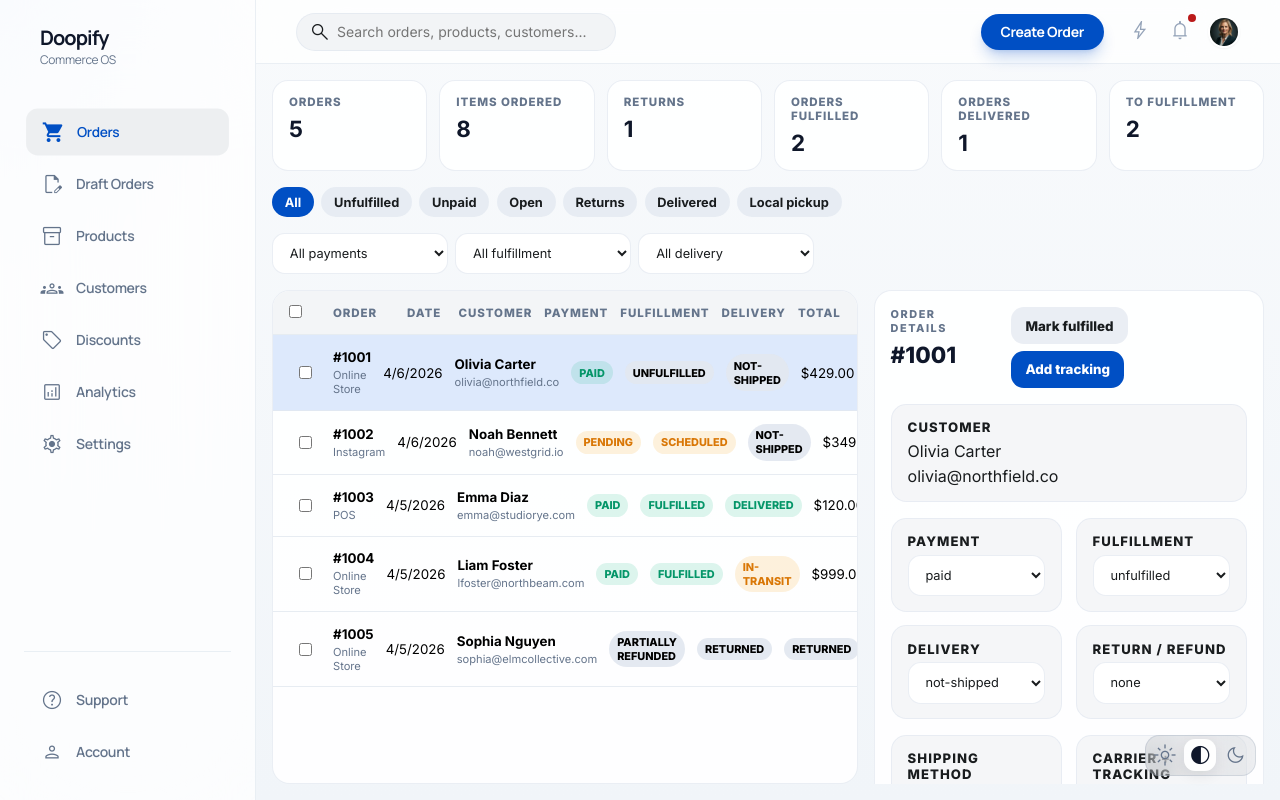
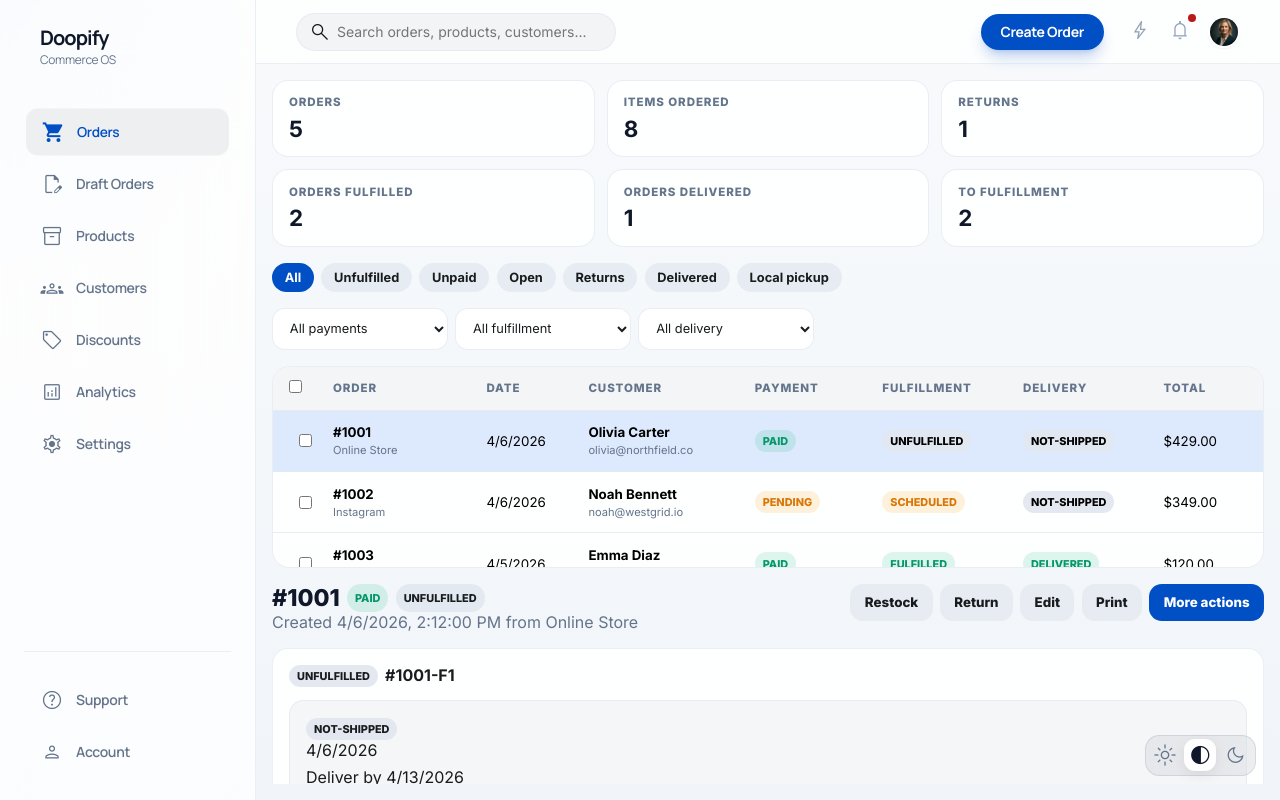
Before and after one commit to bfrancis-citryn/doopify, a Next.js app: page /orders in a window 1280 px wide. Built offline with nearby package versions, Linux system fonts and the light colour scheme.

Commit message:
Refine order detail workflow toward Shopify

```diff
--- a/src/components/orders/OrdersWorkspace.js
+++ b/src/components/orders/OrdersWorkspace.js
@@ -236,13 +236,41 @@ export default function OrdersWorkspace() {
 
           <div className={styles.orderDetailPane}>
             {selectedOrder ? (
-              <div className={styles.detailCard}>
-                <div className={styles.detailHeader}>
+              <div className={styles.shopifyOrderShell}>
+                <div className={styles.shopifyOrderHeader}>
                   <div>
-                    <p className={styles.detailEyebrow}>Order details</p>
+                    <div className={styles.shopifyOrderTitleRow}>
                       <h2 className={styles.detailTitle}>{selectedOrder.orderNumber}</h2>
+                      <StatusPill tone={selectedOrder.paymentStatus.replace(/\s+/g, '-')}>{selectedOrder.paymentStatus}</StatusPill>
+                      <StatusPill tone={selectedOrder.fulfillmentStatus.replace(/\s+/g, '-')}>{selectedOrder.fulfillmentStatus}</StatusPill>
+                    </div>
+                    <p className={styles.shopifyOrderMeta}>Created {new Date(selectedOrder.createdAt).toLocaleString()} from {selectedOrder.channel}</p>
                   </div>
                   <div className={styles.detailActions}>
+                    <button className={styles.secondaryAction} type="button">Restock</button>
+                    <button className={styles.secondaryAction} type="button">Return</button>
+                    <button className={styles.secondaryAction} type="button">Edit</button>
+                    <button className={styles.secondaryAction} type="button">Print</button>
+                    <button className={styles.primaryAction} type="button">More actions</button>
+                  </div>
+                </div>
+
+                <div className={styles.shopifyDetailLayout}>
+                  <div className={styles.shopifyMainColumn}>
+                    <div className={styles.detailSection}>
+                      <div className={styles.sectionPillRow}>
+                        <StatusPill tone={selectedOrder.fulfillmentStatus.replace(/\s+/g, '-')}>{selectedOrder.fulfillmentStatus}</StatusPill>
+                        <strong>{selectedOrder.orderNumber}-F1</strong>
+                      </div>
+
+                      <div className={styles.fulfillmentCard}>
+                        <StatusPill tone={selectedOrder.deliveryStatus.replace(/\s+/g, '-')}>{selectedOrder.deliveryStatus}</StatusPill>
+                        <div className={styles.fulfillmentMetaList}>
+                          <div>{new Date(selectedOrder.createdAt).toLocaleDateString()}</div>
+                          <div>Deliver by {new Date(Date.now() + 7 * 24 * 60 * 60 * 1000).toLocaleDateString()}</div>
+                          <div>{selectedOrder.carrier} tracking: {selectedOrder.trackingNumber || 'No tracking yet'}</div>
+                        </div>
+                        <div className={styles.shippingActionRow}>
                           <button
                             className={styles.secondaryAction}
                             onClick={() =>
@@ -250,84 +278,100 @@ export default function OrdersWorkspace() {
                                 appendTimeline(
                                   {
                                     ...order,
-                              fulfillmentStatus: 'fulfilled',
+                                    trackingNumber: order.trackingNumber || `LABEL-${order.orderNumber.replace('#', '')}`,
                                     deliveryStatus: order.deliveryStatus === 'not-shipped' ? 'in-transit' : order.deliveryStatus,
                                   },
-                            'Fulfillment updated',
-                            'Order marked fulfilled.'
+                                  'Shipping label purchased',
+                                  'Shipping label created and attached to the order.'
                                 )
                               )
                             }
                             type="button"
                           >
-                      Mark fulfilled
+                            Buy shipping label
                           </button>
-                    <button
-                      className={styles.primaryAction}
-                      onClick={() =>
-                        updateOrder(selectedOrder.id, order =>
-                          appendTimeline(
-                            {
-                              ...order,
-                              trackingNumber: order.trackingNumber || `TRACK-${order.orderNumber.replace('#', '')}`,
-                              deliveryStatus: order.deliveryStatus === 'not-shipped' ? 'in-transit' : order.deliveryStatus,
-                            },
-                            'Tracking added',
-                            'Tracking number was added to the order.'
-                          )
-                        )
-                      }
-                      type="button"
-                    >
-                      Add tracking
-                    </button>
+                          <button className={styles.secondaryAction} type="button">Print packing slip</button>
+                        </div>
+                      </div>
+
+                      <div className={styles.lineItemList}>
+                        {selectedOrder.lineItems.map(item => (
+                          <div key={item.id} className={styles.shopifyLineItemRow}>
+                            <div className={styles.shopifyLineItemThumb} />
+                            <div className={styles.shopifyLineItemInfo}>
+                              <strong>{item.title}</strong>
+                              <small>{item.variant}</small>
+                            </div>
+                            <div className={styles.shopifyLineItemPrice}>{formatOrderMoney(item.price)} × {item.quantity}</div>
+                            <div className={styles.shopifyLineItemTotal}>{formatOrderMoney(item.price * item.quantity)}</div>
+                          </div>
+                        ))}
                       </div>
                     </div>
 
                     <div className={styles.detailSection}>
-                  <h3>Customer</h3>
-                  <p>{selectedOrder.customer.name}</p>
-                  <p>{selectedOrder.customer.email}</p>
+                      <div className={styles.sectionPillRow}>
+                        <StatusPill tone={selectedOrder.paymentStatus.replace(/\s+/g, '-')}>{selectedOrder.paymentStatus}</StatusPill>
                       </div>
-
-                <div className={styles.detailGrid}>
-                  <div className={styles.detailSection}>
-                    <h3>Payment</h3>
-                    <select className={styles.detailSelect} onChange={event => updateOrder(selectedOrder.id, order => ({ ...order, paymentStatus: event.target.value }))} value={selectedOrder.paymentStatus}>
-                      {ORDER_PAYMENT_STATUSES.map(status => <option key={status} value={status}>{status}</option>)}
-                    </select>
-                  </div>
-                  <div className={styles.detailSection}>
-                    <h3>Fulfillment</h3>
-                    <select className={styles.detailSelect} onChange={event => updateOrder(selectedOrder.id, order => ({ ...order, fulfillmentStatus: event.target.value }))} value={selectedOrder.fulfillmentStatus}>
-                      {ORDER_FULFILLMENT_STATUSES.map(status => <option key={status} value={status}>{status}</option>)}
-                    </select>
-                  </div>
-                  <div className={styles.detailSection}>
-                    <h3>Delivery</h3>
-                    <select className={styles.detailSelect} onChange={event => updateOrder(selectedOrder.id, order => ({ ...order, deliveryStatus: event.target.value }))} value={selectedOrder.deliveryStatus}>
-                      {ORDER_DELIVERY_STATUSES.map(status => <option key={status} value={status}>{status}</option>)}
-                    </select>
-                  </div>
-                  <div className={styles.detailSection}>
-                    <h3>Return / refund</h3>
-                    <select className={styles.detailSelect} onChange={event => updateOrder(selectedOrder.id, order => ({ ...order, returnStatus: event.target.value }))} value={selectedOrder.returnStatus}>
-                      {ORDER_RETURN_STATUSES.map(status => <option key={status} value={status}>{status}</option>)}
-                    </select>
+                      <div className={styles.paymentSummaryTable}>
+                        <div><span>Subtotal</span><strong>{formatOrderMoney(selectedOrder.total)}</strong></div>
+                        <div><span>Discount</span><strong>{selectedOrder.tags.includes('Draft converted') ? '- Custom discount' : '—'}</strong></div>
+                        <div className={styles.totalRow}><span>Total</span><strong>{formatOrderMoney(selectedOrder.total)}</strong></div>
+                        <div><span>Paid</span><strong>{selectedOrder.paymentStatus === 'paid' ? formatOrderMoney(selectedOrder.total) : '$0.00'}</strong></div>
                       </div>
                     </div>
 
-                <div className={styles.detailGrid}>
                     <div className={styles.detailSection}>
-                    <h3>Shipping method</h3>
-                    <input className={styles.detailInput} onChange={event => updateOrder(selectedOrder.id, order => ({ ...order, deliveryMethod: event.target.value }))} type="text" value={selectedOrder.deliveryMethod} />
-                    <small>{selectedOrder.carrier} · {selectedOrder.trackingNumber || 'No tracking yet'}</small>
+                      <div className={styles.sectionCardHeader}><h3>Metafields</h3><button className={styles.inlineLinkButton} type="button">View all</button></div>
+                      <p>No metafields pinned</p>
                     </div>
+
                     <div className={styles.detailSection}>
-                    <h3>Carrier + tracking</h3>
-                    <input className={styles.detailInput} onChange={event => updateOrder(selectedOrder.id, order => ({ ...order, carrier: event.target.value }))} placeholder="Carrier" type="text" value={selectedOrder.carrier} />
-                    <input className={styles.detailInput} onChange={event => updateOrder(selectedOrder.id, order => ({ ...order, trackingNumber: event.target.value }))} placeholder="Tracking number" type="text" value={selectedOrder.trackingNumber} />
+                      <h3>Timeline</h3>
+                      <div className={styles.timelineComposer}>Leave a comment…</div>
+                      <div className={styles.timelineList}>
+                        {(selectedOrder.timeline || []).map(entry => (
+                          <div key={entry.id} className={styles.timelineItem}>
+                            <div className={styles.timelineDot} />
+                            <div>
+                              <strong>{entry.event}</strong>
+                              <p>{entry.detail}</p>
+                              <small>{new Date(entry.createdAt).toLocaleString()}</small>
                             </div>
+                          </div>
+                        ))}
+                      </div>
+                    </div>
+                  </div>
+
+                  <div className={styles.shopifySideColumn}>
+                    <div className={styles.detailSection}>
+                      <div className={styles.sectionCardHeader}><h3>Notes</h3><button className={styles.inlineLinkButton} type="button">Edit</button></div>
+                      <textarea className={styles.notesInput} onChange={event => updateOrder(selectedOrder.id, order => ({ ...order, notes: event.target.value }))} rows={4} value={selectedOrder.notes} />
+                    </div>
+
+                    <div className={styles.detailSection}>
+                      <div className={styles.sectionCardHeader}><h3>Customer</h3><button className={styles.inlineLinkButton} type="button">•••</button></div>
+                      <p>{selectedOrder.customer.name}</p>
+                      <small>{selectedOrder.customer.email}</small>
+                      <div className={styles.customerBlockSpacing}>
+                        <strong>Shipping address</strong>
+                        <p>{selectedOrder.shippingAddress}</p>
+                      </div>
+                      <div className={styles.customerBlockSpacing}>
+                        <strong>Billing address</strong>
+                        <p>{selectedOrder.billingAddress}</p>
+                      </div>
+                    </div>
+
+                    <div className={styles.detailSection}>
+                      <h3>Conversion summary</h3>
+                      <p>{selectedOrder.channel === 'Draft Orders' ? 'This order was converted from a draft order.' : "There aren't any conversion details available for this order."}</p>
+                    </div>
+
+                    <div className={styles.detailSection}>
+                      <h3>Order risk</h3>
+                      <p>{selectedOrder.riskLevel === 'medium' ? 'Review recommended before fulfillment.' : 'Analysis not available.'}</p>
                     </div>
 
                     <div className={styles.detailSection}>
@@ -347,47 +391,6 @@ export default function OrdersWorkspace() {
                         </div>
                       </div>
                     </div>
-
-                <div className={styles.detailSection}>
-                  <h3>Line items</h3>
-                  <div className={styles.lineItemList}>
-                    {selectedOrder.lineItems.map(item => (
-                      <div key={item.id} className={styles.lineItemRow}>
-                        <div>
-                          <strong>{item.title}</strong>
-                          <small>{item.variant}</small>
-                        </div>
-                        <div>{item.quantity} × {formatOrderMoney(item.price)}</div>
-                      </div>
-                    ))}
-                  </div>
-                </div>
-
-                <div className={styles.detailGrid}>
-                  <div className={styles.detailSection}>
-                    <h3>Shipping address</h3>
-                    <p>{selectedOrder.shippingAddress}</p>
-                    <small>{selectedOrder.location}</small>
-                  </div>
-                  <div className={styles.detailSection}>
-                    <h3>Notes</h3>
-                    <textarea className={styles.notesInput} onChange={event => updateOrder(selectedOrder.id, order => ({ ...order, notes: event.target.value }))} rows={5} value={selectedOrder.notes} />
-                  </div>
-                </div>
-
-                <div className={styles.detailSection}>
-                  <h3>Timeline</h3>
-                  <div className={styles.timelineList}>
-                    {(selectedOrder.timeline || []).map(entry => (
-                      <div key={entry.id} className={styles.timelineItem}>
-                        <div className={styles.timelineDot} />
-                        <div>
-                          <strong>{entry.event}</strong>
-                          <p>{entry.detail}</p>
-                          <small>{new Date(entry.createdAt).toLocaleString()}</small>
-                        </div>
-                      </div>
-                    ))}
                   </div>
                 </div>
               </div>
--- a/src/components/orders/OrdersWorkspace.module.css
+++ b/src/components/orders/OrdersWorkspace.module.css
@@ -40,7 +40,11 @@
 .filterToolbar,
 .bulkActions,
 .detailActions,
-.tagInputRow {
+.tagInputRow,
+.shippingActionRow,
+.shopifyOrderTitleRow,
+.sectionPillRow,
+.sectionCardHeader {
   display: flex;
   flex-wrap: wrap;
   gap: 0.45rem;
@@ -109,14 +113,16 @@
 
 .bulkActionButton,
 .primaryAction,
-.secondaryAction {
+.secondaryAction,
+.inlineLinkButton {
   padding: 0.65rem 0.9rem;
   border-radius: 0.8rem;
   font-weight: 800;
 }
 
 .bulkActionButton,
-.secondaryAction {
+.secondaryAction,
+.inlineLinkButton {
   background: rgba(226, 232, 240, 0.72);
   color: var(--slate-700);
 }
@@ -135,8 +141,7 @@
   overflow: hidden;
 }
 
-.ordersTableWrap,
-.detailCard {
+.ordersTableWrap {
   border: 1px solid color-mix(in srgb, var(--slate-200) 72%, transparent);
   border-radius: 1.1rem;
   background: color-mix(in srgb, var(--surface-container-lowest) 90%, transparent);
@@ -204,7 +209,8 @@
 .orderNumberCell small,
 .customerCell small,
 .detailSection small,
-.timelineItem small {
+.timelineItem small,
+.shopifyOrderMeta {
   color: var(--slate-500);
 }
 
@@ -251,83 +257,120 @@
   overflow: auto;
 }
 
-.detailCard {
-  padding: 1rem;
+.shopifyOrderShell {
   display: flex;
   flex-direction: column;
   gap: 1rem;
 }
 
-.detailHeader {
+.shopifyOrderHeader {
   display: flex;
   align-items: flex-start;
   justify-content: space-between;
   gap: 1rem;
 }
 
-.detailEyebrow {
-  font-size: 0.68rem;
-  font-weight: 800;
-  letter-spacing: 0.14em;
-  text-transform: uppercase;
-  color: var(--slate-500);
+.shopifyDetailLayout {
+  display: grid;
+  grid-template-columns: minmax(0, 1.25fr) 320px;
+  gap: 1rem;
+}
+
+.shopifyMainColumn,
+.shopifySideColumn {
+  display: flex;
+  flex-direction: column;
+  gap: 1rem;
+}
+
+.detailCard,
+.detailSection {
+  border: 1px solid color-mix(in srgb, var(--slate-200) 68%, transparent);
+  border-radius: 1rem;
+  background: color-mix(in srgb, var(--surface-container-lowest) 92%, transparent);
+}
+
+.detailSection {
+  padding: 1rem;
+  display: flex;
+  flex-direction: column;
+  gap: 0.8rem;
 }
 
 .detailTitle {
-  margin-top: 0.35rem;
-  font-size: 1.4rem;
+  font-size: 1.45rem;
   font-weight: 800;
   color: var(--slate-900);
 }
 
-.detailGrid {
-  display: grid;
-  grid-template-columns: repeat(2, minmax(0, 1fr));
-  gap: 0.85rem;
+.fulfillmentCard,
+.timelineComposer {
+  border: 1px solid color-mix(in srgb, var(--slate-200) 68%, transparent);
+  border-radius: 0.9rem;
+  background: color-mix(in srgb, var(--surface-container-low) 78%, transparent);
+  padding: 1rem;
 }
 
-.detailSection {
-  padding: 0.9rem 1rem;
-  border: 1px solid color-mix(in srgb, var(--slate-200) 68%, transparent);
-  border-radius: 0.95rem;
-  background: color-mix(in srgb, var(--surface-container-low) 78%, transparent);
+.fulfillmentMetaList,
+.paymentSummaryTable,
+.timelineList,
+.tagComposer,
+.lineItemList {
   display: flex;
   flex-direction: column;
-  gap: 0.35rem;
+  gap: 0.7rem;
 }
 
-.detailSection h3 {
-  font-size: 0.82rem;
-  font-weight: 800;
-  color: var(--slate-600);
-  text-transform: uppercase;
-  letter-spacing: 0.08em;
+.fulfillmentMetaList {
+  gap: 0.45rem;
 }
 
-.lineItemList,
-.timelineList,
-.tagList {
+.shopifyLineItemRow {
+  display: grid;
+  grid-template-columns: 3rem minmax(0, 1fr) auto auto;
+  gap: 0.75rem;
+  align-items: center;
+  padding: 0.8rem;
+  border: 1px solid color-mix(in srgb, var(--slate-200) 66%, transparent);
+  border-radius: 0.85rem;
+  background: color-mix(in srgb, var(--surface-container-low) 72%, transparent);
+}
+
+.shopifyLineItemThumb {
+  width: 3rem;
+  height: 3rem;
+  border-radius: 0.7rem;
+  background: color-mix(in srgb, var(--surface-container) 80%, transparent);
+}
+
+.shopifyLineItemInfo {
   display: flex;
   flex-direction: column;
-  gap: 0.65rem;
+  gap: 0.2rem;
 }
 
-.tagList {
-  flex-direction: row;
-  flex-wrap: wrap;
+.shopifyLineItemPrice,
+.shopifyLineItemTotal {
+  font-weight: 700;
+  color: var(--slate-700);
 }
 
-.lineItemRow {
+.paymentSummaryTable div {
   display: flex;
   align-items: center;
   justify-content: space-between;
   gap: 1rem;
 }
 
-.lineItemRow div:first-child {
+.totalRow {
+  padding-top: 0.75rem;
+  border-top: 1px solid color-mix(in srgb, var(--slate-200) 65%, transparent);
+}
+
+.customerBlockSpacing {
   display: flex;
   flex-direction: column;
-  gap: 0.15rem;
+  gap: 0.25rem;
 }
 
 .timelineItem {
@@ -350,24 +393,22 @@
   background: var(--primary);
 }
 
+.sectionCardHeader {
+  align-items: center;
+  justify-content: space-between;
+}
+
 .notesInput {
   resize: vertical;
 }
 
-@media (max-width: 1200px) {
+@media (max-width: 1400px) {
   .summaryGrid {
     grid-template-columns: repeat(3, minmax(0, 1fr));
   }
 
-  .ordersLayout {
+  .ordersLayout,
+  .shopifyDetailLayout {
     grid-template-columns: 1fr;
   }
-
-  .detailGrid,
-  .bulkBar,
-  .detailHeader {
-    grid-template-columns: 1fr;
-    flex-direction: column;
-    align-items: stretch;
-  }
 }
```
Lines whose indentation alone changed are shown as unchanged.
